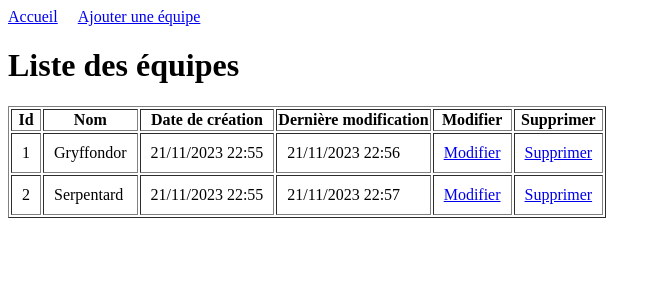
After one commit to justRB/django-project, a Django app: page /app/teams/list/ in a window 1280 px wide. The commit adds this page. Shown: the top 300 px of the page, without its empty margins (0-661 px from the left). Run offline with Django 4.2, Linux system fonts and the light colour scheme; data comes from the database, SQL or seed files in the repository; both versions use the stored data as it was after the commit.

Commit message:
Team CRUD finish

```diff
--- a/app/models.py
+++ b/app/models.py
@@ -1,6 +1,7 @@
 from django.db import models
 from django.utils import timezone
 
+# Users
 class Users(models.Model):
     username = models.CharField(max_length=20, unique=True)
     password = models.CharField(max_length=100)
@@ -11,3 +12,13 @@ class Users(models.Model):
     def save(self, *args, **kwargs):
         self.updated = timezone.datetime.now()
         return super().save(*args, **kwargs)
+
+# Teams
+class Teams(models.Model):
+    name = models.CharField(max_length=20, unique=True)
+    created = models.DateTimeField(default=timezone.datetime.now())
+    updated = models.DateTimeField(default=timezone.datetime.now())
+
+    def save(self, *args, **kwargs):
+        self.updated = timezone.datetime.now()
+        return super().save(*args, **kwargs)
--- a/app/templates/app/home.html
+++ b/app/templates/app/home.html
@@ -1,3 +1,3 @@
 <h1>Accueil</h1>
 <a href="{% url 'users_list' %}">Utilisateurs</a><br>
-<a href="{% url 'users_list' %}">Equipes</a>
+<a href="{% url 'teams_list' %}">Equipes</a>
--- /dev/null
+++ b/app/templates/teams/teams_list.html
@@ -0,0 +1,38 @@
+<style>
+    td {
+        padding: 10px;
+    }
+
+    .flex {
+        display: flex;
+    }
+</style>
+
+<div class="flex">
+    <a href="{% url 'app_home' %}">Accueil</a>
+    <span style="width:20px"></span>
+    <a href="{% url 'teams_create' %}">Ajouter une équipe</a>
+</div>
+
+<h1>Liste des équipes</h1>
+
+<table border='1'>
+    <tr>
+        <th>Id</th>
+        <th>Nom</th>
+        <th>Date de création</th>
+        <th>Dernière modification</th>
+        <th>Modifier</th>
+        <th>Supprimer</th>
+    </tr>
+    {% for team in teams %}
+        <tr>
+            <td>{{ team.id }}</td>
+            <td>{{ team.name }}</td>
+            <td>{{ team.created|date:"d/m/Y H:i" }}</td>
+            <td>{{ team.updated|date:"d/m/Y H:i" }}</td>
+            <td><a href="{% url 'teams_update' team.id %}">Modifier</a></td>
+            <td><a href="{% url 'teams_delete' team.id %}">Supprimer</a></td>
+        </tr>
+    {% endfor %}
+</table>
--- a/app/templates/users/users_list.html
+++ b/app/templates/users/users_list.html
@@ -5,15 +5,15 @@
 
     .flex {
         display: flex;
-        width: 200px;
-        justify-content: space-between;
     }
 </style>
 
 <div class="flex">
     <a href="{% url 'app_home' %}">Accueil</a>
+    <span style="width:20px"></span>
     <a href="{% url 'users_create' %}">Ajouter un utilisateur</a>
 </div>
+
 <h1>Liste des utilisateurs</h1>
 
 <table border='1'>
--- a/app/urls.py
+++ b/app/urls.py
@@ -1,5 +1,6 @@
 from django.urls import path
 from .views.users_view import *
+from .views.teams_view import *
 from .views.app_view import *
 
 urlpatterns = [
@@ -10,5 +11,11 @@ urlpatterns = [
     path('users/list/',  UsersList.as_view(), name='users_list'),
     path('users/create/', UsersCreate.as_view(), name='users_create'),
     path('users/delete/<int:id>/', UsersDelete.as_view(), name='users_delete'),
-    path('users/update/<int:id>/', UsersUpdate.as_view(), name='users_update')
+    path('users/update/<int:id>/', UsersUpdate.as_view(), name='users_update'),
+
+    # teams
+    path('teams/list/', TeamsList.as_view(), name='teams_list'),
+    path('teams/create/', TeamsCreate.as_view(), name='teams_create'),
+    path('teams/delete/<int:id>/', TeamsDelete.as_view(), name='teams_delete'),
+    path('teams/update/<int:id>/', TeamsUpdate.as_view(), name='teams_update'),
 ]
--- a/app/views/app_view.py
+++ b/app/views/app_view.py
@@ -4,4 +4,4 @@ from django.views import View
 # SHOW
 class AppHome(View):
     def get(selft, request):
-        return render(request, template_name="app/home.html")
+        return render(request, template_name='app/home.html')
--- /dev/null
+++ b/app/views/teams_view.py
@@ -0,0 +1,70 @@
+from django.shortcuts import render, redirect
+from django.urls import reverse
+from django.http import HttpResponseServerError
+from django.views import View
+from app.models import Teams
+
+# READ
+class TeamsList(View):
+    def get(self, request):
+        try:
+            teams = Teams.objects.all()
+            return render(request, template_name='teams/teams_list.html',
+                          context={'teams': teams})
+        except Exception:
+            return HttpResponseServerError("Erreur 500 : Impossible de charger la liste d'équipes")
+
+# CREATE
+class TeamsCreate(View):
+    def get(selft, request):
+        error = request.GET.get('error', False)
+        return render(request, template_name='teams/teams_create.html',
+                      context={'error': error})
+
+    def post(self, request):
+        try:
+            name = request.POST["name"]
+
+            if len(name) > 20 or len(name) < 8:
+                return redirect(reverse('teams_create') + f'?error=true')
+
+            team = Teams.objects.create(name=name)
+            team.save()
+            return redirect('teams_list')
+        except Exception:
+            return HttpResponseServerError("Erreur 500 : Echec de la création de l'équipe")
+
+# DELETE
+class TeamsDelete(View):
+    def get(self, request, id):
+        try:
+            team = Teams.objects.get(id=id)
+            team.delete()
+            return redirect('teams_list')
+        except Exception:
+            return HttpResponseServerError("Erreur 500 : Echec de la suppression de l'équipe")
+
+# UPDATE
+class TeamsUpdate(View):
+    def get(self, request, id):
+        error = request.GET.get('error', False)
+        try:
+            team = Teams.objects.get(id=id)
+            return render(request, template_name='teams/teams_update.html',
+                          context={'team': team, 'error': error})
+        except Exception:
+            return HttpResponseServerError("Erreur 500 : Echec du chargement de l'équipe")
+
+    def post(self, request, id):
+        try:
+            name = request.POST["name"]
+
+            if len(name) > 20 or len(name) < 8:
+                return redirect(reverse('teams_update', args=[id]) + f'?error=true')
+
+            team = Teams.objects.get(id=id)
+            team.name = name
+            team.save()
+            return redirect('teams_list')
+        except Exception:
+            return HttpResponseServerError("Erreur 500 : Echec de la modification de l'équipe")
--- a/app/views/users_view.py
+++ b/app/views/users_view.py
@@ -47,7 +47,7 @@ class UsersDelete(View):
             user.delete()
             return redirect('users_list')
         except Exception:
-            return HttpResponseServerError("Echec de la suppression de l'utilisateur")
+            return HttpResponseServerError("Erreur 500 : Echec de la suppression de l'utilisateur")
 
 # UPDATE
 class UsersUpdate(View):
@@ -58,7 +58,7 @@ class UsersUpdate(View):
             return render(request, template_name='users/users_update.html',
                         context={'user': user, 'error': error})
         except Exception:
-            return HttpResponseServerError("Echec du chargement de l'utilisateur")
+            return HttpResponseServerError("Erreur 500 : Echec du chargement de l'utilisateur")
 
     def post(self, request, id):
         try :
@@ -72,4 +72,4 @@ class UsersUpdate(View):
             user.save()
             return redirect('users_list')
         except Exception:
-            return HttpResponseServerError("Erreur 500 : Echec de la création de l'utilisateur");
+            return HttpResponseServerError("Erreur 500 : Echec de la modification de l'utilisateur");
```
Also changed, not shown: app/templates/teams/teams_create.html (added, +14 -0 lines), app/templates/teams/teams_update.html (added, +14 -0 lines), app/migrations/0010_teams_alter_users_created_alter_users_updated.py (added), app/migrations/0011_teams_created_teams_updated_alter_users_created_and_more.py (added), db.sqlite3.
